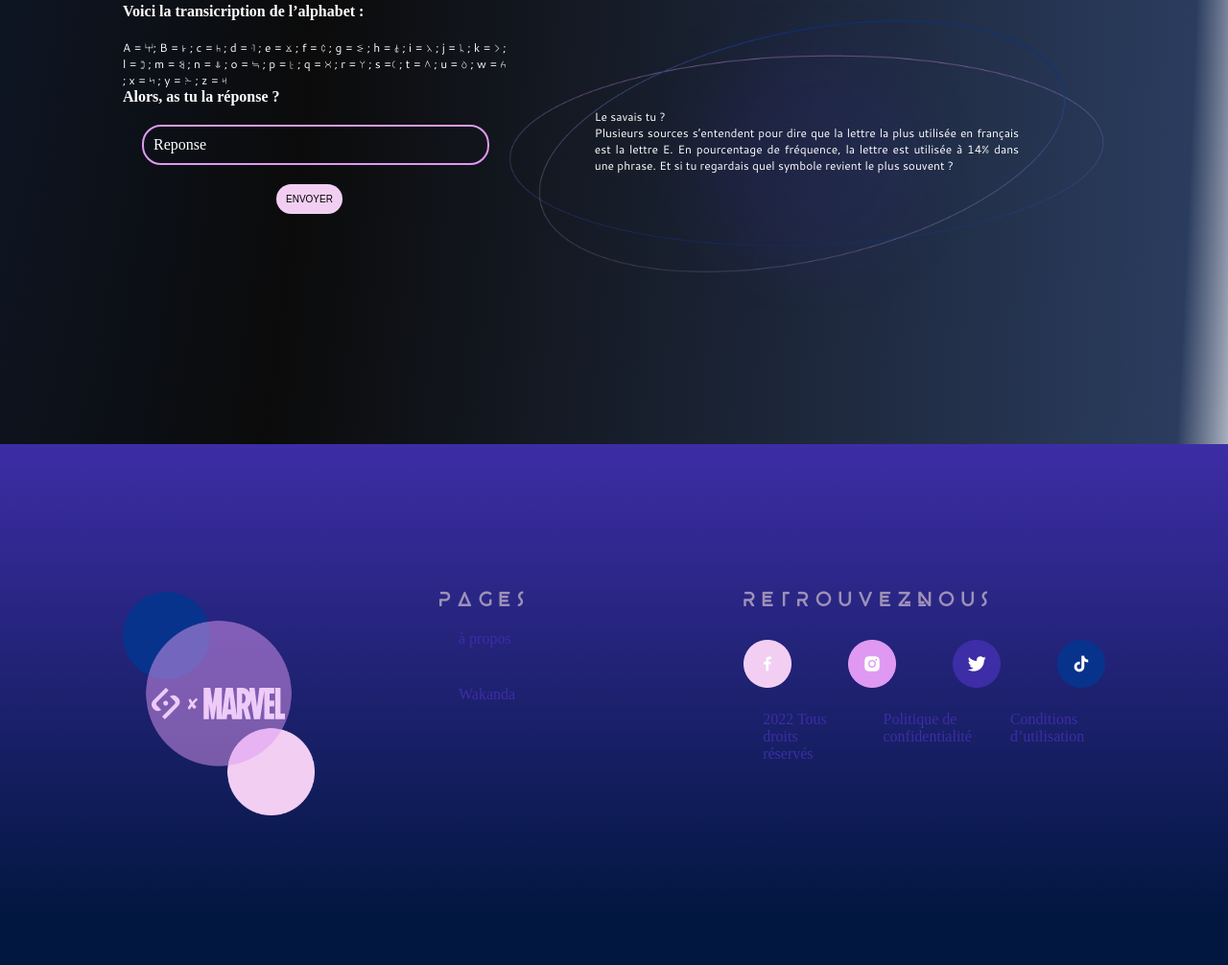
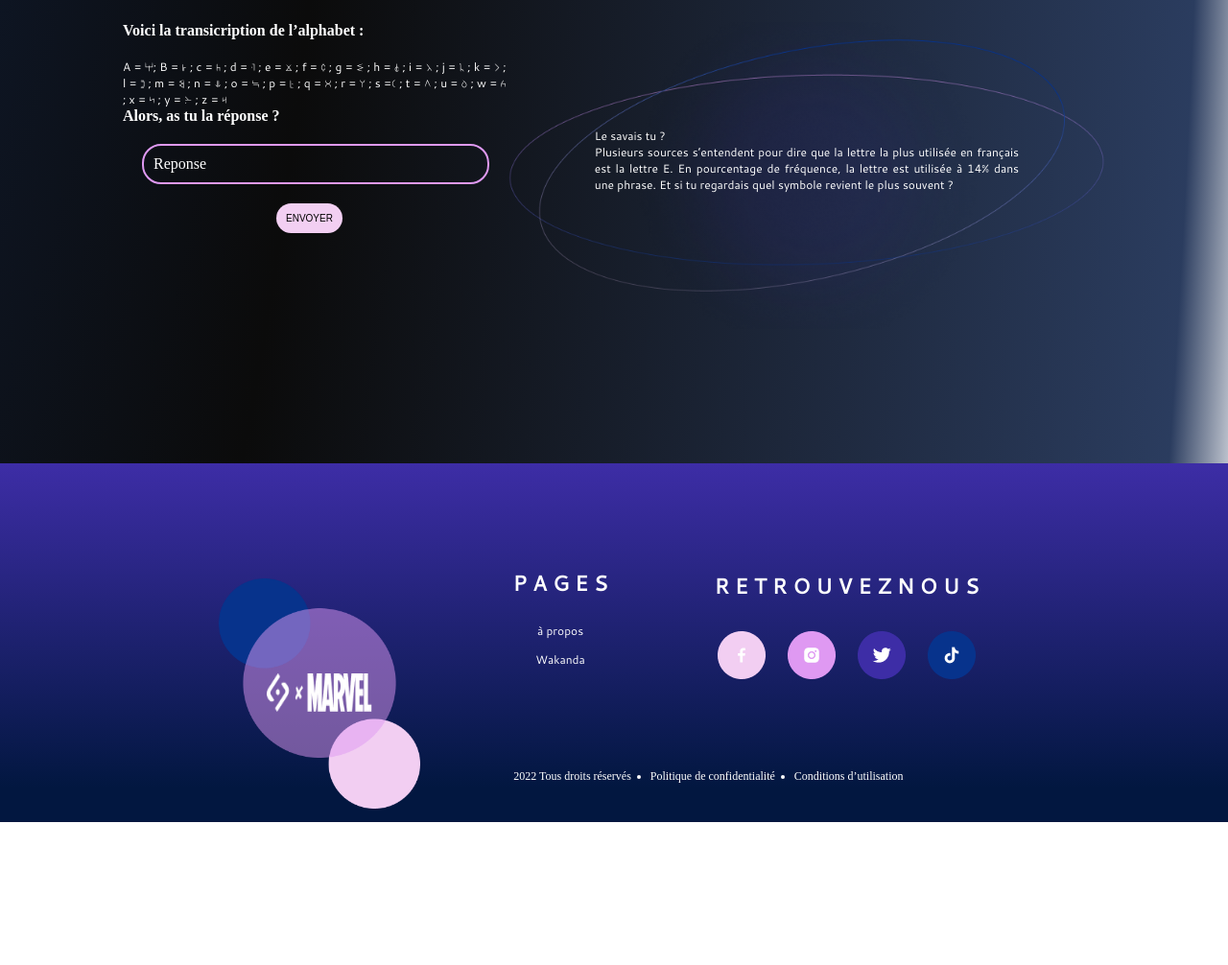
Before and after one commit to FransnellaGirousse/SAYNA-HTMLCSS-PANTHER, a plain HTML site: page enigme.html in a window 1280 px wide. Shown: the part 753-1759 px from the top of the page at 96% size. After the commit the page ends 1610 px from the top, so only its background shows below. Drawn offline with Linux system fonts and the light colour scheme; a small style sheet from the web is missing; a web font is replaced by a local one.

Commit message:
ajout du code dans html et css

```diff
--- a/CSS/styles.css
+++ b/CSS/styles.css
@@ -64,7 +64,7 @@ ul
 {
     display: flex;
 }
-li
+li.ft
 {
     padding: 20px;
     list-style-type: none;
@@ -109,15 +109,43 @@ img.panther
     text-decoration: underline;
 }
 
+/* Acceuil */
+.container-special
+{
+    margin-top: 40px;
+    margin-left: 80px;
+}
+.kill img,
+.okyo img
+{
+    height: 250px;
+}
+
+.pkill,
+.pokyo
+{
+    padding: 15px;
+}
+.cousin
+{
+    position: relative;
+    bottom: 30px;
+        padding-left: 30px;
+
+}
+.cousin img
+{
+height: 320px;
+}
 /* Design personnages */
 .personnages
 {
     display: flex;
     justify-content: space-between;
-    height: 341px;
+    height: 250px;
     flex-wrap: nowrap;
     background-color: var(--blue-color);
-    margin-bottom: 15%;
+    margin-bottom: 5%;
     text-align: justify;
 }
 
@@ -129,7 +157,7 @@ img.panther
 }
 .textes
 {
-    margin: 50px;
+
     text-align: justify;
     padding-left: 20px;
     width: 750px;
@@ -225,7 +253,9 @@ input[type="radio"]
     padding: 10px;
     margin-left: 100px;
     margin-right: 100px;
+   opacity: 0.7;
 }
+
 input[type=Email],
 input[type=Nom]
 {
@@ -278,55 +308,117 @@ footer
 {
     background-image: url(../ASSETS/Allpages/back_footer.png);
     margin-top: 140px;
+    color: var(--white-color);
     Background: linear-gradient(180deg, #3D2DA6 0%, #021740 90.43%);
 }
-.disposition
+
+
+
+.flex-container0
 {
     display: flex;
-    justify-content: space-between;
+}
+
+.flex-container0 .div
+{
+    width: 30%;
+
+
+}
+.img2
+{
+    position: relative;
+    left: 100px;
+    top: 120px;
+}
+.dodo img
+{
+    padding: 10px;
 }
 .img1
 {
-    height: 60%;
-    background-image: url(../ASSETS/Allpages/footer2.png);
-    background-repeat: no-repeat;
-    background-position: center;
+    position: relative;
+    left: 150px;
+    bottom: 25px;
 }
 
-.logofooter
+.flex-container0 .divs
 {
-    margin-top: 15%;
+    margin: 10px;
+    padding: 20px;
+    font-size: 30px;
+    width: 70%;
 }
-.ulfooter
-{
-    display: grid;
-}
-.pages
-{
-    margin-top: 15%;
-    width: 50%;
-}
-.retrouve
-{
-    margin-top: 15%;
-}
-.social
+
+
+.flex-container1
 {
     display: flex;
-    justify-content: space-between;
-    margin-top: 30px;
+    flex-direction: column;
 }
-.textesfooter
+
+.flex-container1 .did
+{
+    width: 90%;
+    margin: 10px;
+    text-align: center;
+    line-height: 75px;
+    font-size: 12px;
+}
+
+.didi
+{
+
+    width: 90%;
+    margin-left: auto;
+    text-align: center;
+    font-size: 12px;
+}
+
+.flex-container2
 {
     display: flex;
 }
-.hfooter
+
+.flex-container2 .page
+{
+    width: 40%;
+    line-height: 10px;
+    margin-top: 60px;
+}
+.page ul
+{
+    display: grid;
+    color: var(--white-color);
+
+
+}
+.didi ul li.ft
 {
     color: var(--white-color);
-    font-family: 'Cantarell';
-    font-size: 22px;
+    padding: 0px;
+}
+li
+{
+    margin: 10px;
+
+}
+
+
+.flex-container2 .socialfooter
+{
+    margin: 10px;
+    padding: 20px;
+    width: 60%;
+}
+.socialfooter h3,
+.page h3
+{
     letter-spacing: 28%;
+        font-family: 'Cantarell';
+        font-size: 22px;
 }
+
 
 /* Les polices */
 .titre
@@ -351,6 +443,7 @@ h3
     font-family: 'BEYNO';
     font-size: 20px;
     color: var(--grey-color);
+    margin-top: 20px;
 }
 
 /* CSS du page Wakanda */
@@ -359,8 +452,8 @@ h3
     background-image: url(../ASSETS/Wakanda/Pantherwakanda1.png);
     height: 900px;
     background-repeat: no-repeat;
-        background-position: top center;
-            background-size: cover;
+    background-position: top center;
+    background-size: cover;
 }
 .parties
 {
@@ -371,6 +464,7 @@ h3
     background-size: cover;
     margin-top: 20px;
     text-align: justify;
+    justify-content: space-between;
 }
 .forever
 {
@@ -393,11 +487,26 @@ h3
 .liens-video
 {
     background-color: var(--purple-color);
-    height: 200px;
+    height: 230px;
     padding-left: 20px;
     padding-top: 20px;
+    margin-top: 50px;
+    margin-bottom: 50px;
+
+}
+.soldat
+{
+    height: 250px;
     margin-top: 20px;
     margin-bottom: 20px;
+}
+.wakagauche
+{
+    width: 100%;
+}
+.wakadroite
+{
+    width: 100%;
 }
 
 /* Page d'Enigme */
@@ -482,7 +591,7 @@ img.dora
     position: fixed;
     border-left: 3px solid var(--grey-color);
     left: 30px;
-    height: 50%;
+    height: 51%;
 }
 .bar2
 {
@@ -494,10 +603,14 @@ img.dora
 }
 .avec
 {
-    margin-top: 200px;
+    margin-top: 190px;
     display: grid;
-    margin-right: 30px;
-
+    margin-left: 40px;
+    position: fixed;
+}
+.avec img
+{
+        padding-top: 10px;
 }
 .ensemble
 {
--- a/enigme.html
+++ b/enigme.html
@@ -21,13 +21,13 @@
             </a>
             <ul>
                 <a href="index.html">
-                    <li>ACCUEIL</li>
+                    <li class="ft">ACCUEIL</li>
                 </a>
                 <a href="wakanda.html">
-                    <li>WAKANDA</li>
+                    <li class="ft">WAKANDA</li>
                 </a>
                 <a href="enigme.html">
-                    <li>ENIGME</li>
+                    <li class="ft">ENIGME</li>
                 </a>
             </ul>
         </nav>
@@ -111,38 +111,65 @@
     <!--Partie footer-->
     <footer>
         <div class="container">
-            <div class="disposition">
-                <div class="logofooter">
-                    <img class="img1" src="./ASSETS/Allpages/footer1.png" alt="">
+
+
+
+            <div class="flex-container0">
+                <div class="div">
+                    <img alt="" class="img2" src="./ASSETS/Allpages/footer1.png" width="210" height="240">
+                    <img alt="" class="img1" src="./ASSETS/Allpages/footer2.png" width="110" height="40">
                 </div>
-                <div class="pages">
-                    <h3>P A G E S</h3>
-                    <ul class="ulfooter">
-                        <li>à propos</li>
-                        <li>Wakanda</li>
-                    </ul>
+                <div class="divs">
+
+                    <div class="flex-container1">
+                        <div class="did">
+
+                            <div class="flex-container2">
+                                <div class="page">
+                                    <h3 style="color:#FFFFFF">P A G E S</h3>
+                                    <br>
+                                    <br>
+                                    <p>à propos</p>
+                                    <p>Wakanda</p>
                                 </div>
-                <div class="retrouve">
-                    <h3>R E T R O U V E Z N O U S</h3>
-                    <div class="social">
-                        <a href="http://www.marvel-cineverse.fr/pages/mcu/encyclopedie/personnages/black-panther.html">
+                                <div class="socialfooter">
+                                    <h3 style="color:#FFFFFF">R E T R O U V E Z N O U S</h3>
+                                    <div class="dodo">
+                                        <a
+                                            href="http://www.marvel-cineverse.fr/pages/mcu/encyclopedie/personnages/black-panther.html">
                                             <img src="./ASSETS/Allpages/footer3.png" alt=""></a>
-                        <a href="http://www.marvel-cineverse.fr/pages/mcu/encyclopedie/personnages/black-panther.html">
+                                        <a
+                                            href="http://www.marvel-cineverse.fr/pages/mcu/encyclopedie/personnages/black-panther.html">
                                             <img src="./ASSETS/Allpages/footer4.png" alt=""></a>
-                        <a href="http://www.marvel-cineverse.fr/pages/mcu/encyclopedie/personnages/black-panther.html">
+                                        <a
+                                            href="http://www.marvel-cineverse.fr/pages/mcu/encyclopedie/personnages/black-panther.html">
                                             <img src="./ASSETS/Allpages/footer5.png" alt=""></a>
-                        <a href="http://www.marvel-cineverse.fr/pages/mcu/encyclopedie/personnages/black-panther.html">
+                                        <a
+                                            href="http://www.marvel-cineverse.fr/pages/mcu/encyclopedie/personnages/black-panther.html">
                                             <img src="./ASSETS/Allpages/footer6.png" alt=""></a>
                                     </div>
-                    <div class="textesfooter">
+                                </div>
+                            </div>
+
+                        </div>
+                        <div class="didi">
                             <ul>
-                            <li>2022 Tous droits réservés</li>
+                                <li class="ft">2022 Tous droits réservés</li>
                                 <li>Politique de confidentialité</li>
                                 <li>Conditions d’utilisation</li>
                             </ul>
                         </div>
+
                     </div>
+
                 </div>
+
+
+            </div>
+
+        </div>
+
+
         </div>
     </footer>
 </body>
```
Also changed, not shown: index.html (+57 -29 lines), wakanda.html (+53 -22 lines). Lines whose indentation alone changed are shown as unchanged.
